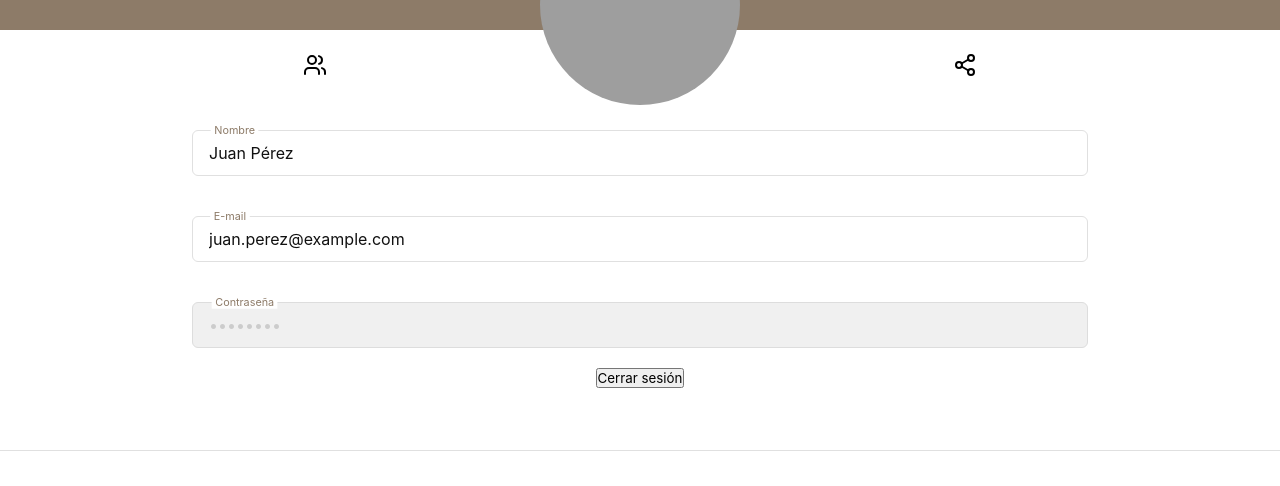
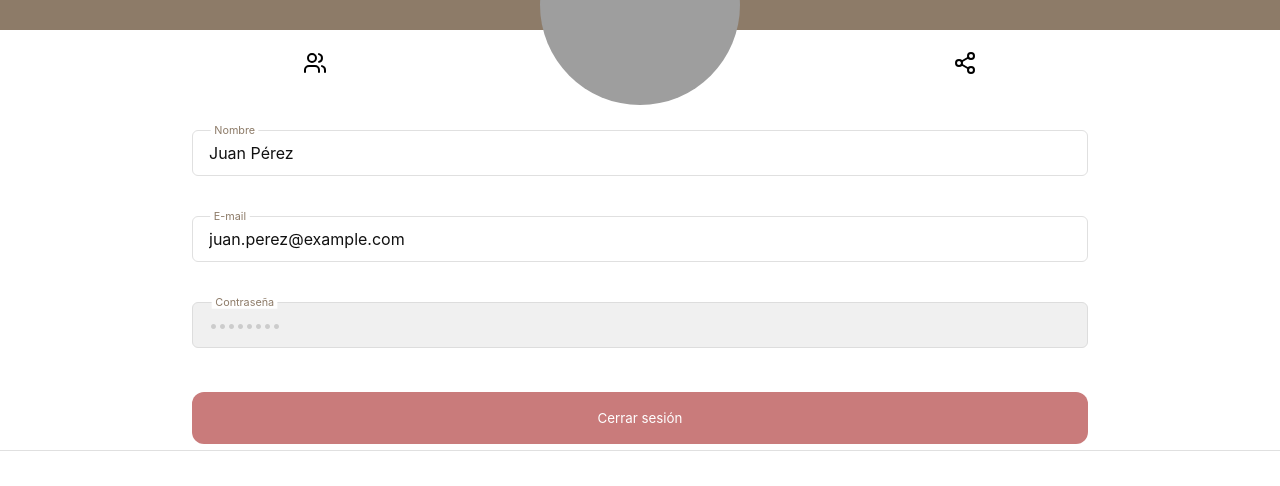
Before and after one commit to alexmm23/nutApp, a React (Vite) app: page /perfil in a window 1280 px wide. Shown: the part 260-746 px from the top of the page. Built offline with nearby package versions, Linux system fonts and the light colour scheme; grey boxes are pictures that could not be loaded.

Commit message:
feat: add edit icon to user profile image; enhance hover effects and button styles

```diff
--- a/src/views/Profile/Profile.jsx
+++ b/src/views/Profile/Profile.jsx
@@ -1,4 +1,4 @@
-import { Users, Share2 } from 'lucide-react'
+import { Users, Share2, Pencil } from 'lucide-react'
 import styles from './Profile.module.css'
 import { useState } from 'react'
 import FormInput from '../../components/FormInput/FormInput'
@@ -17,9 +17,17 @@ export default function Profile() {
             src="https://blocks.astratic.com/img/user-img-small.png"
             alt="user profile image"
           />
+          <div className={styles.editIcon}>
+            <Pencil size={16} />
+          </div>
+
           <div className={styles.socialIcons}>
-            <Users />
-            <Share2 />
+            <div role="button" aria-label="Follow">
+              <Users />
+            </div>
+            <div role="button" aria-label="Share">
+              <Share2 />
+            </div>
           </div>
         </div>
       </section>
--- a/src/views/Profile/Profile.module.css
+++ b/src/views/Profile/Profile.module.css
@@ -35,7 +35,27 @@
   aspect-ratio: 1/1;
   width: 200px;
   border-radius: 100px;
+  cursor: pointer;
+  transition: opacity 0.2s ease;
 }
+.userImgHeader img:hover {
+  opacity: 0.8;
+}
+.userImgHeader img:hover + .editIcon {
+  opacity: 0.6;
+}
+
+.editIcon {
+  position: absolute;
+  top: 130px;
+  left: 50%;
+  translate: -50%;
+  opacity: 0;
+  transition: opacity 0.2s ease;
+  z-index: -999;
+  color: var(--text-secondary);
+}
+
 .socialIcons {
   display: flex;
   width: 100vw;
@@ -58,3 +78,34 @@
   gap: 20px;
   width: 70%;
 }
+
+.btnDanger {
+  background-color: var(--status-error);
+  border-radius: var(--radius-md);
+  padding: var(--padding-md) var(--padding-lg);
+  color: var(--bg-main);
+  border: none;
+  width: 100%;
+  margin-top: var(--spacing-lg);
+  cursor: pointer;
+}
+
+.btnDanger:hover {
+  background-color: var(--status-error);
+  opacity: 0.8;
+}
+
+div[role='button'] {
+  border: none;
+  cursor: pointer;
+  transition:
+    transform 0.2s ease,
+    opacity 0.2s ease;
+  backface-visibility: hidden;
+  -webkit-font-smoothing: subpixel-antialiased;
+}
+
+div[role='button']:hover {
+  opacity: 0.8;
+  transform: scale(1.05);
+}
```
